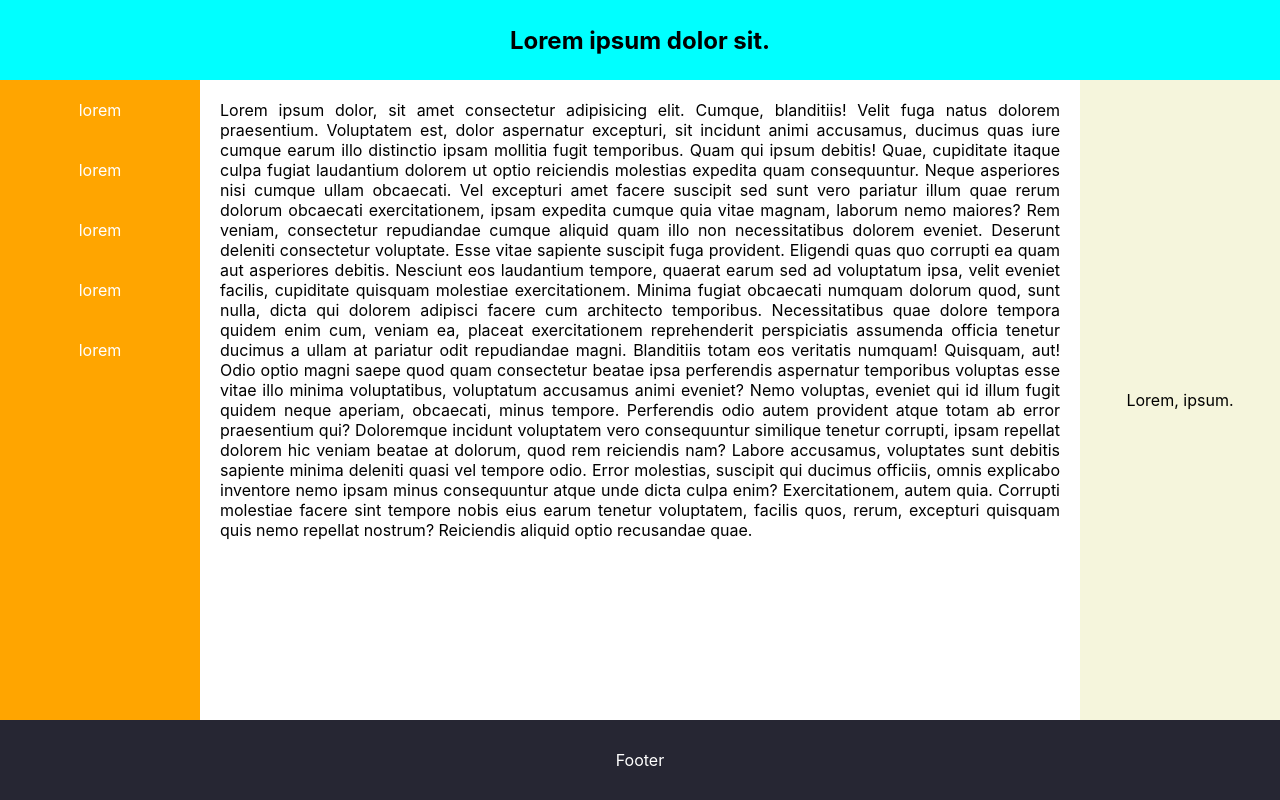
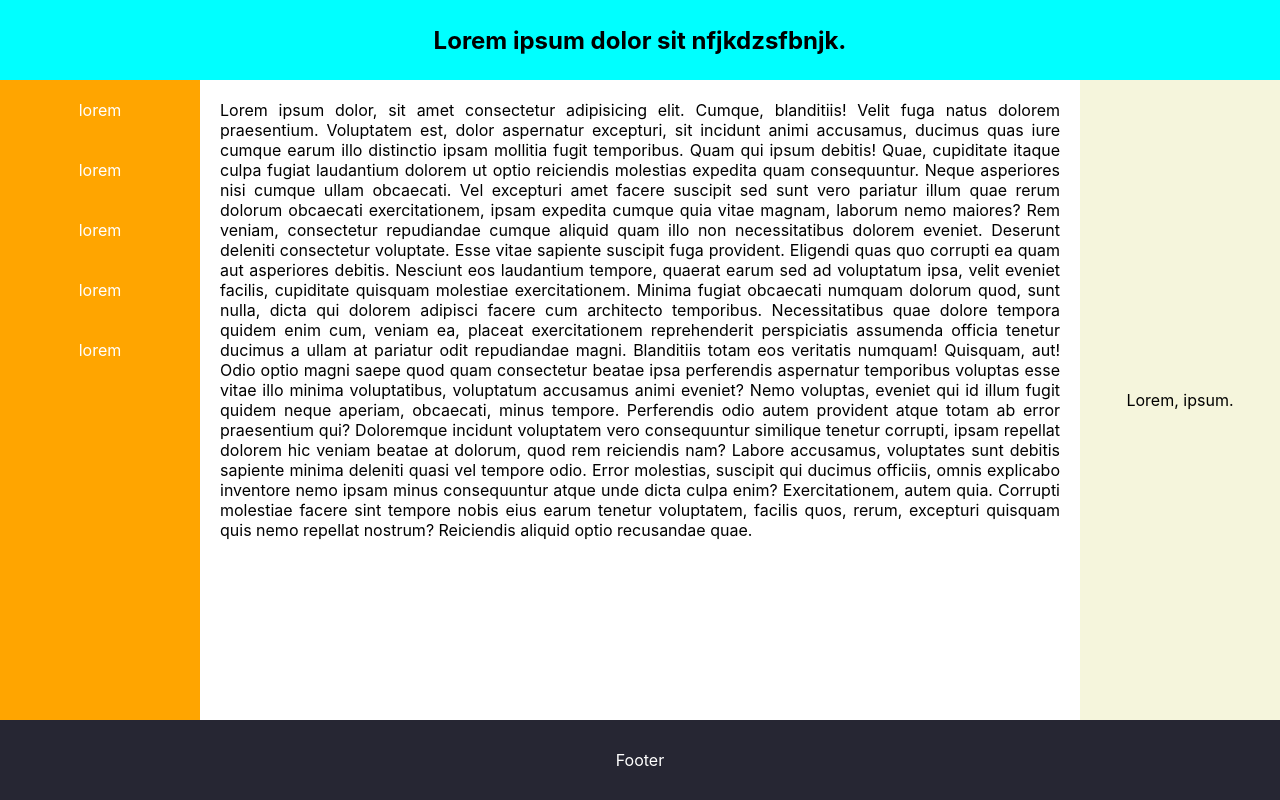
Before and after one commit to KyliannBr/Responsive-WebSite-Template, a plain HTML site: page index.html in a window 1280 px wide. Drawn offline with Linux system fonts and the light colour scheme.

Commit message:
header Changes

```diff
--- a/index.html
+++ b/index.html
@@ -10,7 +10,7 @@
 <body>
 
     <header>
-        <h2>Lorem ipsum dolor sit.</h2>
+        <h2>Lorem ipsum dolor sit nfjkdzsfbnjk.</h2>
     </header>
 
     <nav>
```
